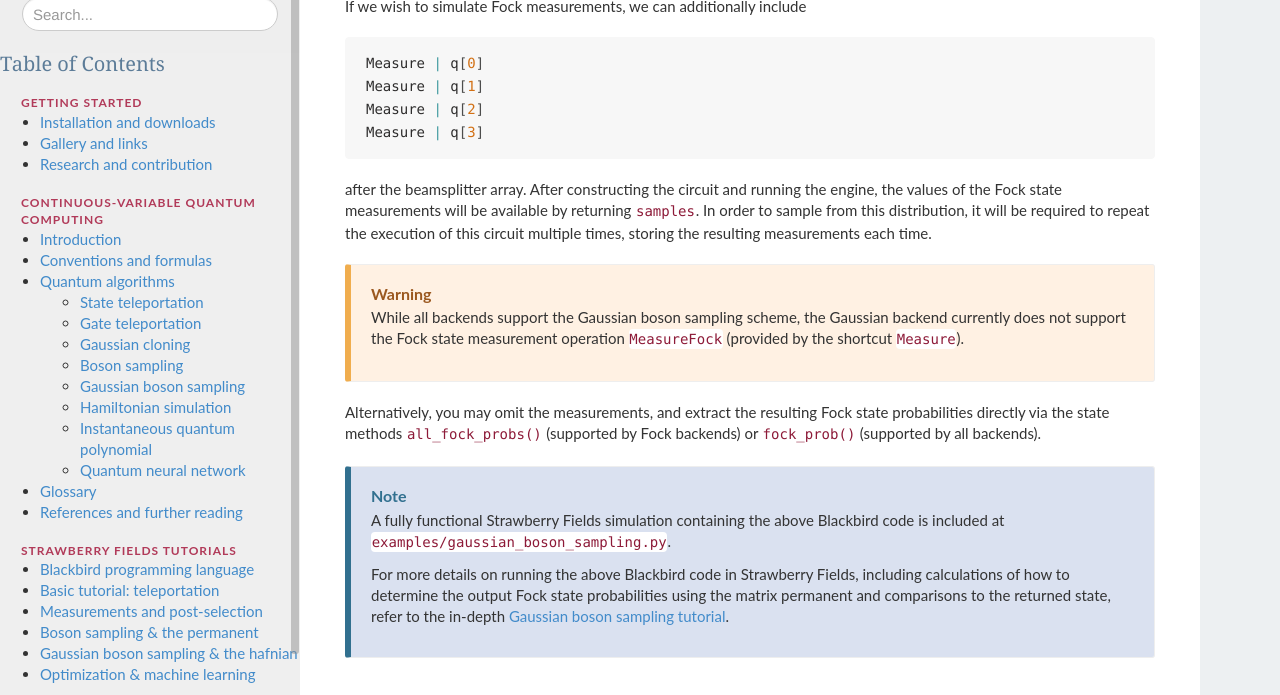
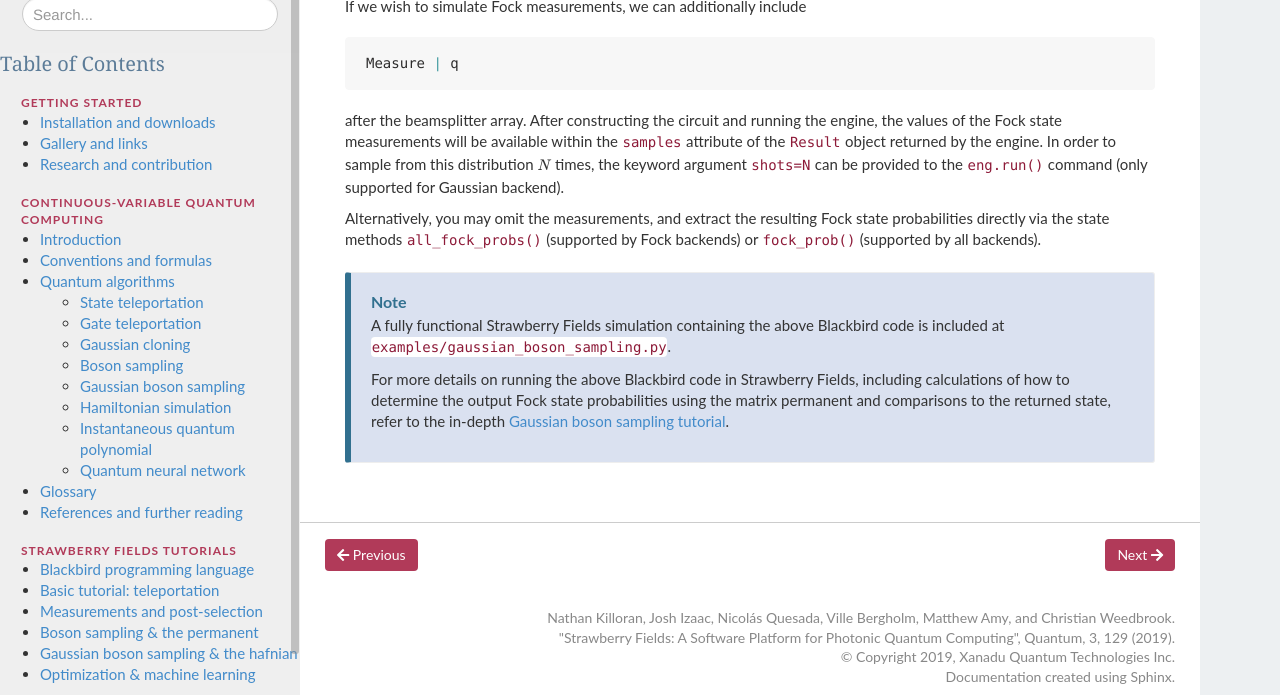
Before and after one commit to XanaduAI/strawberryfields, a Sphinx documentation site: the page built from doc/algorithms/gaussian_boson_sampling.rst, in a window 1280 px wide and 900 px high, scrolled down 1889 px, cut to the strip 205-900 px from the top of the window. Built offline with Sphinx 7.4.7, drawn with Linux system fonts in a browser that asks for light colours; nearby versions of some CDN libraries; library files that are not in the unit come from our copies; formulas are drawn with MathJax 3; cross-references to code outside the pages are shown as plain code.

Commit message:
polishing algorithms and glossary

```diff
--- a/doc/algorithms/boson_sampling.rst
+++ b/doc/algorithms/boson_sampling.rst
@@ -82,12 +82,9 @@ If we wish to simulate Fock measurements, we can additionally include
 
 .. code-block:: python
 
-    Measure | q[0]
-    Measure | q[1]
-    Measure | q[2]
-    Measure | q[3]
+    Measure | q
 
-after the beamsplitter array. After constructing the circuit and running the engine, the values of the Fock state measurements will be available by returning :attr:`~.Result.samples`. In order to sample from this distribution, it will be required to repeat the execution of this circuit multiple times, storing the resulting measurements each time.
+after the beamsplitter array. After constructing the circuit and running the engine, the values of the Fock state measurements will be available within the :attr:`samples` attribute of the :class:`~.Result` object returned by the engine.
 
 Alternatively, you may omit the measurements, and extract the resulting Fock state probabilities directly via the state method :meth:`~.BaseFockState.all_fock_probs`.
 
--- a/doc/algorithms/gaussian_boson_sampling.rst
+++ b/doc/algorithms/gaussian_boson_sampling.rst
@@ -81,14 +81,10 @@ If we wish to simulate Fock measurements, we can additionally include
 
 .. code-block:: python
 
-    Measure | q[0]
-    Measure | q[1]
-    Measure | q[2]
-    Measure | q[3]
+    Measure | q
 
-after the beamsplitter array. After constructing the circuit and running the engine, the values of the Fock state measurements will be available by returning :attr:`~.Result.samples`. In order to sample from this distribution, it will be required to repeat the execution of this circuit multiple times, storing the resulting measurements each time.
-
-.. warning:: While all backends support the Gaussian boson sampling scheme, the Gaussian backend currently does not support the Fock state measurement operation :class:`.MeasureFock` (provided by the shortcut ``Measure``).
+after the beamsplitter array. After constructing the circuit and running the engine, the values of the Fock state measurements will be available within the :attr:`samples` attribute of the :class:`~.Result` object returned by the engine.
+In order to sample from this distribution :math:`N` times, the keyword argument :code:`shots=N` can be provided to the :func:`eng.run()` command (only supported for Gaussian backend).
 
 Alternatively, you may omit the measurements, and extract the resulting Fock state probabilities directly via the state methods :meth:`~.BaseFockState.all_fock_probs` (supported by Fock backends) or :meth:`~.BaseState.fock_prob` (supported by all backends).
 
--- a/doc/algorithms/quantum_neural_network.rst
+++ b/doc/algorithms/quantum_neural_network.rst
@@ -189,7 +189,7 @@ The variables fed into the gates of the layer are defined as TensorFlow variable
 
 .. code-block:: python
 
-    with eng:
+    with prog.context as q:
 
         for _ in range(layers):
             layer(q)
--- a/doc/conventions/measurements.rst
+++ b/doc/conventions/measurements.rst
@@ -84,7 +84,7 @@ Heterodyne measurement
 Photon counting measurement
 ---------------------------------------------
 
-.. warning:: Photon counting is currently not implemented in the Gaussian backend.
+.. warning:: Photon counting is available in the Gaussian backend, but the state of the circuit is not updated after measurement (since it would be non-Gaussian).
 
 .. admonition:: Definition
    :class: defn
--- a/doc/glossary.rst
+++ b/doc/glossary.rst
@@ -58,7 +58,7 @@ Expressions that are grouped together are used synonymously in the Strawberry Fi
       Something that acts on specific subsystems of the :term:`register`, changing its state and
       possibly returning classical information, e.g., a state preparation, :term:`gate`,
       :term:`measurement`, etc.
-      See: :class:`.Operation`
+      See: :mod:`Operation <.ops>`
 
    register
    quantum register
```
